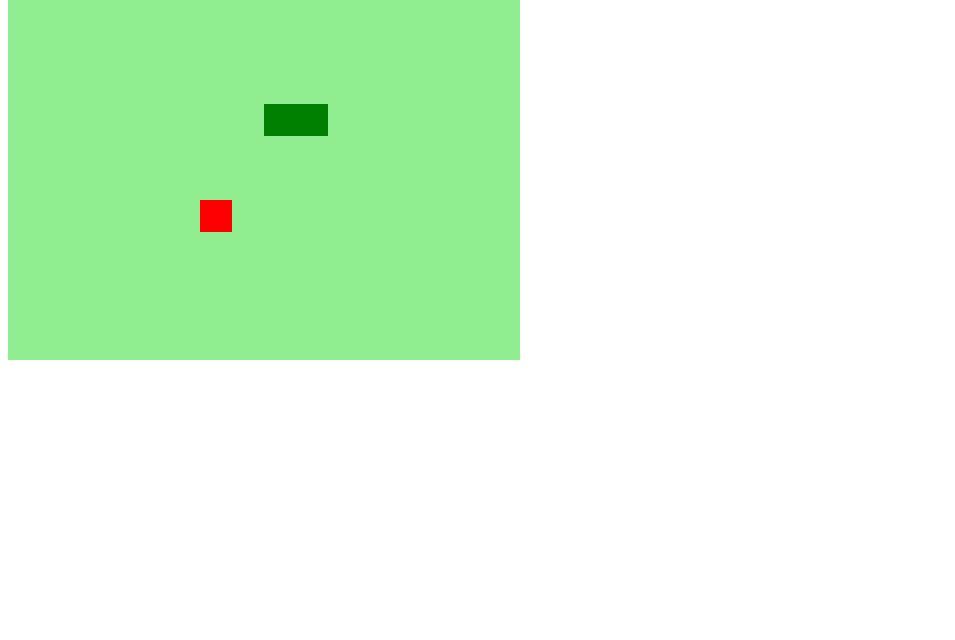
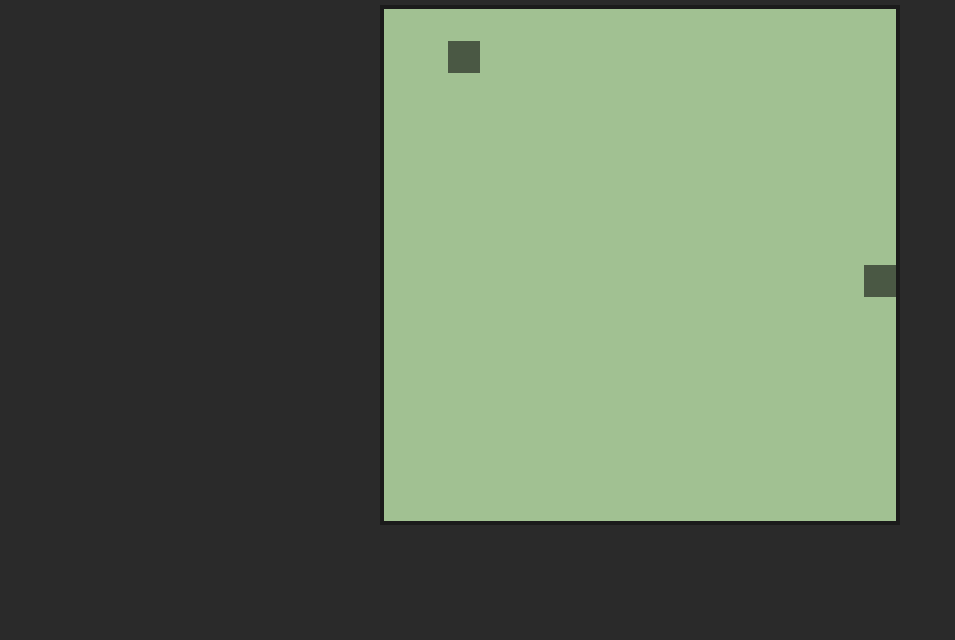
Before and after one commit to dezoliveira/snakegame, a plain HTML site: page index.html in a window 1280 px wide. Shown: the part 160-800 px from the top of the page, without its empty margins (0-955 px from the left). Drawn offline with Linux system fonts and the light colour scheme.

Commit message:
Adicionado estilo no jogo

```diff
--- a/index.html
+++ b/index.html
@@ -5,12 +5,22 @@
     <meta http-equiv="X-UA-Compatible" content="IE=edge">
     <meta name="viewport" content="width=device-width, initial-scale=1.0">
 
-  <link src="stylesheet" href="style.css">
+    <!-- Links and Imports -->
+    <link rel="stylesheet" href="style.css">
     <script defer src="script.js"></script>
 
-  <title>Snake Game</title>
+    <!-- Fonts -->
+    <link rel="preconnect" href="https://fonts.googleapis.com">
+    <link rel="preconnect" href="https://fonts.gstatic.com" crossorigin>
+    <link href="https://fonts.googleapis.com/css2?family=Press+Start+2P&display=swap" rel="stylesheet">
+
+    <!-- Title -->
+    <title>Snaky</title>
+
   </head>
+
   <body>
+    <h1>Snake Game</h1>
     <canvas id="snake" width="512" height="512"></canvas>
   </body>
 </html>
--- a/script.js
+++ b/script.js
@@ -10,8 +10,8 @@ let box = 32
 /* Criando vetor da cobrinha */
 let snake = []
 snake[0] = {
-  x: 8 * box,
-  y: 8 * box
+  x: 1 * box,
+  y: 1 * box
 }
 
 /* Movimentar a cobrinha */
@@ -26,7 +26,9 @@ let food = {
 
 /* Criar o background */
 function criarBG(){
-  context.fillStyle = "lightgreen"
+  context.fillStyle = "#A1C192"
+
+  //desenha o retângulo usando x e y e a largura e altura setadas
   context.fillRect(0, 0, 16 * box, 16 * box)
 }
 
@@ -35,14 +37,14 @@ function criarCobrinha(){
   for(i=0; i < snake.length; i++){
     /* Cor da cobrinha */
     /* Tamanho da cobrinha (inicial até o final (tamanho do cenário)) */
-    context.fillStyle = "green"
+    context.fillStyle = "#4A5844"
     context.fillRect(snake[i].x, snake[i].y, box, box)
   }
 }
 
 /* Funçao para desenhar a comida */
 function drawFood(){
-  context.fillStyle = "red"
+  context.fillStyle = "#4A5844"
   context.fillRect(food.x, food.y, box, box)
 }
 
@@ -71,7 +73,7 @@ function iniciarJogo(){
     if(snake[0].x == snake[i].x && snake[0].y == snake[i].y){
       clearInterval(jogo)
       alert('Game Over :(')
-      clearInterval(jogo)
+      location.reload()
     }
   }
 
@@ -88,13 +90,13 @@ function iniciarJogo(){
   if(direction == "up") snakeY -= box
   if(direction == "down") snakeY += box
 
-  /* Função para aumentar ou diminuir a cobrinha */
+  /* Função para aumentar a cobrinha */
   if(snakeX != food.x || snakeY != food.y){
-    /* Retira o ultiom elemento da cobrinha */
+    /* Acrescenta a comida na cobrinha */
     snake.pop()
   }
   else{
-    /* Adiciona a comida no estomago da cobrinha */
+    /* Adiciona a comida em outro local do canvas */
     food.x = Math.floor(Math.random() * 15 + 1) * box,
     food.y = Math.floor(Math.random() * 15 + 1) * box
   }
@@ -105,6 +107,7 @@ function iniciarJogo(){
     y: snakeY
   }
 
+  //método unshift adiciona como primeiro quadradinho da cobrinha
   snake.unshift(newHead)
 }
 
--- a/style.css
+++ b/style.css
@@ -0,0 +1,16 @@
+body{
+    /* Viewport 95 pois 100 ele acaba acressecentado uma barra de rolagem */
+    width: 95;
+    height: 95vh;
+    display: flex;
+    justify-content: center;
+    align-items: center;
+    flex-direction: column;
+    color: rgba(255, 255, 255, 0.842);
+    background-color: rgba(0, 0, 0, 0.836);
+    font-family: 'Press Start 2P', cursive;
+}
+
+canvas{
+    border: 4px solid rgba(0, 0, 0, 0.37);
+}
```
Lines whose indentation alone changed are shown as unchanged.
